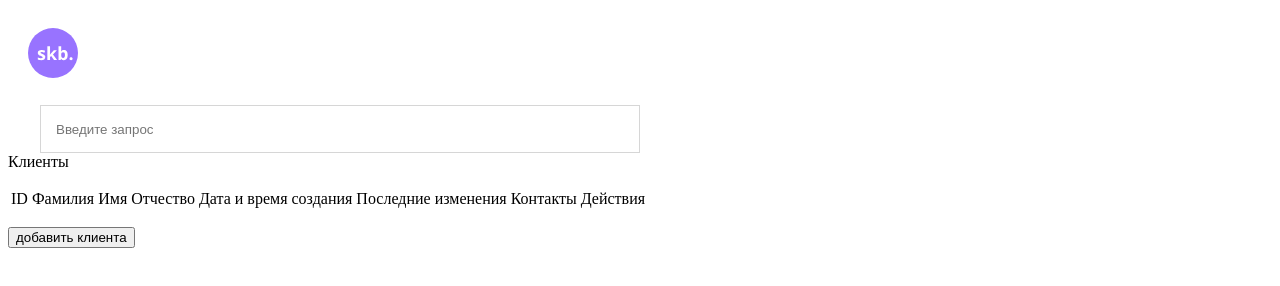
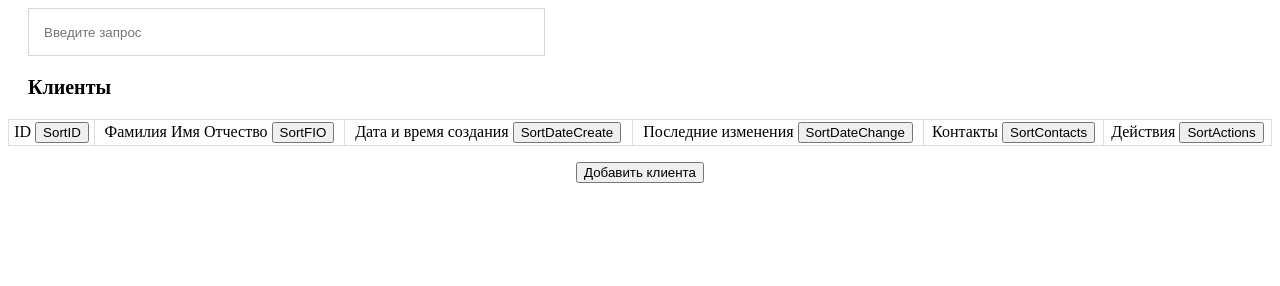
Before and after one commit to LilWhy/JS-pract, a plain HTML site: page index.html in a window 1280 px wide. Drawn offline with Linux system fonts and the light colour scheme.

Commit message:
htmlcss, add js files

```diff
--- a/index.html
+++ b/index.html
@@ -7,26 +7,37 @@
   </head>
   <body>
     <div>
-      <img class="logo" src="img/logo.svg">
-      <form>
+      <form class="search">
         <input type="text" placeholder="Введите запрос">
       </form>
     </div>
 
 
     <p class="clients_name">Клиенты</p>
-
+    <script async ></script>
     <table class="table_klients">
       <tr>
-        <td class="ID">ID</td>
-        <td class="FIO">Фамилия Имя Отчество</td>
-        <td class="date_create">Дата и время создания</td>
-        <td class="date_last_changes">Последние изменения</td>
-        <td class="contacts">Контакты</td>
-        <td class="actions">Действия</td>
+        <td class="ID">ID
+          <button>SortID</button>
+        </td>
+        <td class="FIO">Фамилия Имя Отчество
+          <button class="SortFio">SortFIO</button>
+        </td>
+        <td class="date_create">Дата и время создания
+          <button class="SortDataCreate">SortDateCreate</button>
+        </td>
+        <td class="date_last_changes">Последние изменения
+          <button class="SortDataChange">SortDateChange</button>
+        </td>
+        <td class="contacts">Контакты
+          <button class="SortContacts">SortContacts</button>
+        </td>
+        <td class="actions">Действия
+          <button class="SortActions">SortActions</button>
+        </td>
       </tr>
     </table>
 
-    <p> <button class="add_client">добавить клиента</button></p>
+    <p> <button class="add_client">Добавить клиента</button></p>
   </body>
 </html>
--- a/style.css
+++ b/style.css
@@ -1,18 +1,33 @@
-.logo{
-    margin-top: 20px;
+.search{
     margin-left: 20px;
 }
-
-form {
-    float: right;
-    margin-top: 23px;
-    margin-right: 50%;
-
-}
 input {
-    width: 581px;
+    width: 40%;
     height: 44px;
     padding-left: 15px;
     border: 1px solid rgba(51, 51, 51, 0.2);;
 
 }
+
+table
+{
+    width: 100%;
+}
+table, th, td
+{
+    border: solid 1px #DDD;
+    border-collapse: collapse;
+    padding: 2px 3px;
+    text-align: center;
+}
+
+.clients_name{
+   font-weight: bold;
+   font-size: 20px;
+   margin-left: 20px;
+}
+.add_client{
+    display: block;
+    margin-left: auto;
+    margin-right: auto;
+}
```
Also changed, not shown: src/add.js (added), src/create.js (added), src/delete.js (added), src/img/logo.png (added), src/img/logo.svg (added), src/search.js (added), src/updatetable.js (added).
